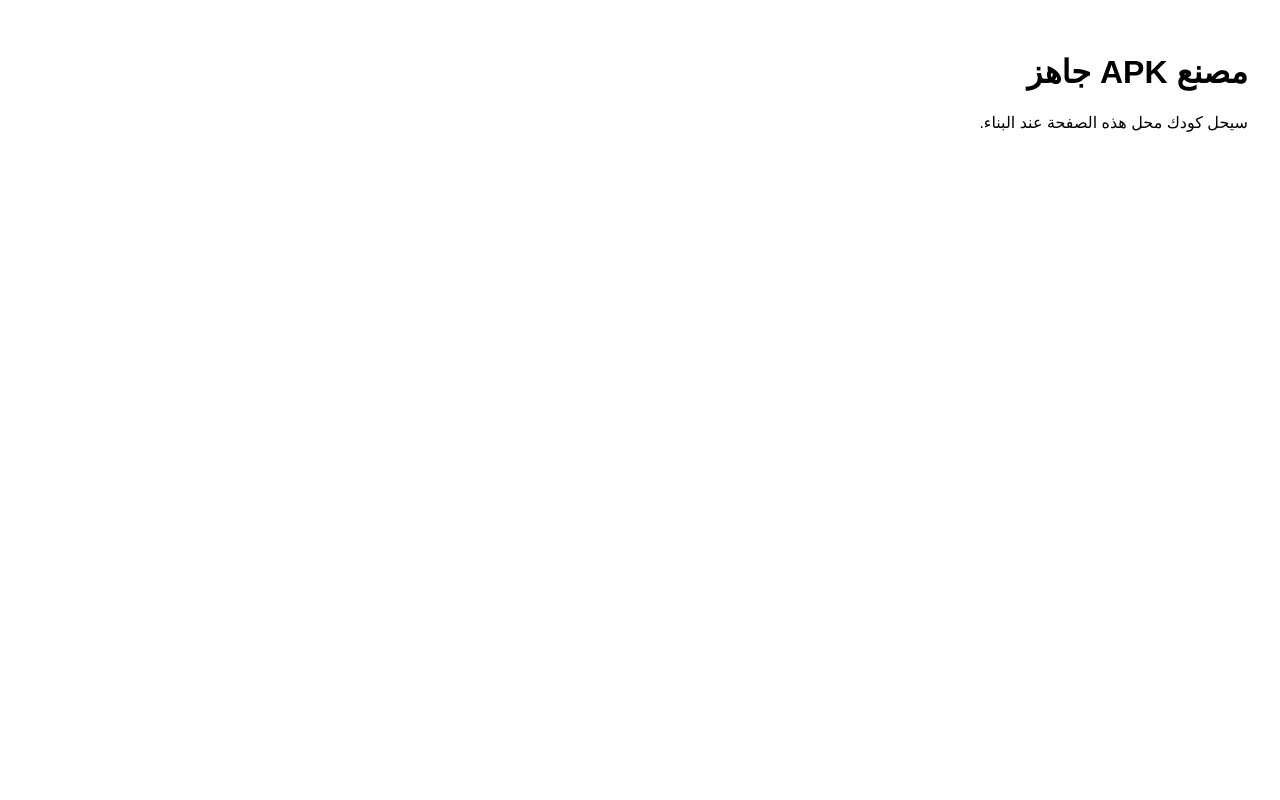
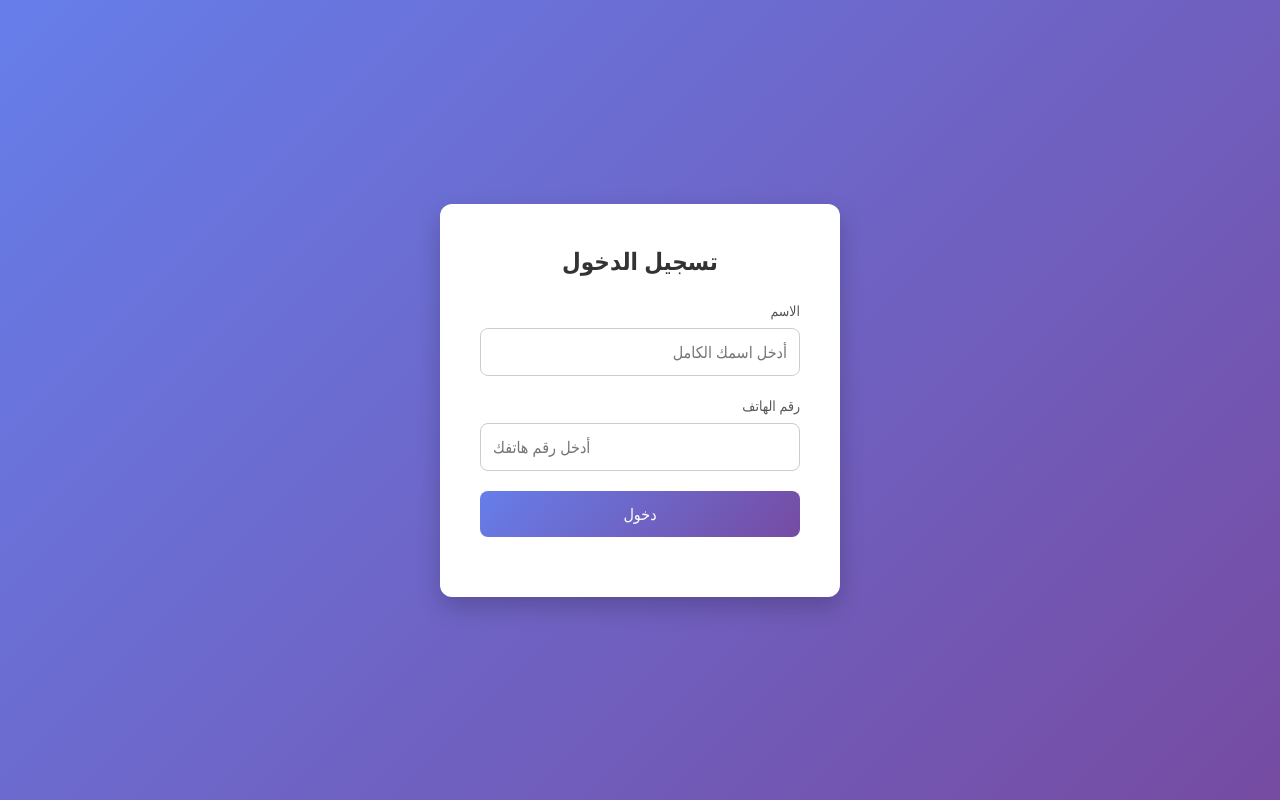
Before and after one commit to alkahlizero564-sudo/apk-factory, a plain HTML site: page www/index.html in a window 1280 px wide. Drawn offline with Linux system fonts and the light colour scheme.

Commit message:
build: www/index.html

```diff
--- a/www/index.html
+++ b/www/index.html
@@ -1 +1,127 @@
-<!DOCTYPE html><html lang="ar" dir="rtl"><head><meta charset="utf-8"><meta name="viewport" content="width=device-width,initial-scale=1"><title>تطبيق</title></head><body style="font-family:sans-serif;padding:24px"><h1>مصنع APK جاهز</h1><p>سيحل كودك محل هذه الصفحة عند البناء.</p></body></html>
+<!DOCTYPE html>
+<html lang="ar" dir="rtl">
+<head>
+    <meta charset="UTF-8">
+    <meta name="viewport" content="width=device-width, initial-scale=1.0">
+    <title>تسجيل الدخول</title>
+    <style>
+        * {
+            box-sizing: border-box;
+            margin: 0;
+            padding: 0;
+            font-family: 'Segoe UI', Tahoma, Geneva, Verdana, sans-serif;
+        }
+
+        body {
+            background: linear-gradient(135deg, #667eea 0%, #764ba2 100%);
+            height: 100vh;
+            display: flex;
+            justify-content: center;
+            align-items: center;
+        }
+
+        .login-container {
+            background-color: #ffffff;
+            padding: 40px;
+            border-radius: 12px;
+            box-shadow: 0 10px 25px rgba(0, 0, 0, 0.2);
+            width: 100%;
+            max-width: 400px;
+            text-align: center;
+        }
+
+        .login-container h2 {
+            margin-bottom: 24px;
+            color: #333333;
+            font-size: 24px;
+        }
+
+        .input-group {
+            margin-bottom: 20px;
+            text-align: right;
+        }
+
+        .input-group label {
+            display: block;
+            margin-bottom: 8px;
+            color: #555555;
+            font-size: 14px;
+        }
+
+        .input-group input {
+            width: 100%;
+            padding: 12px;
+            border: 1px solid #cccccc;
+            border-radius: 8px;
+            font-size: 16px;
+            transition: border-color 0.3s;
+        }
+
+        .input-group input:focus {
+            border-color: #667eea;
+            outline: none;
+        }
+
+        .login-btn {
+            background: linear-gradient(135deg, #667eea 0%, #764ba2 100%);
+            color: white;
+            border: none;
+            padding: 12px;
+            width: 100%;
+            border-radius: 8px;
+            font-size: 16px;
+            cursor: pointer;
+            transition: opacity 0.3s;
+        }
+
+        .login-btn:hover {
+            opacity: 0.9;
+        }
+
+        #welcome-message {
+            margin-top: 20px;
+            color: #2ecc71;
+            font-size: 16px;
+            font-weight: bold;
+        }
+    </style>
+</head>
+<body>
+
+    <div class="login-container">
+        <h2>تسجيل الدخول</h2>
+        <form id="loginForm">
+            <div class="input-group">
+                <label for="username">الاسم</label>
+                <input type="text" id="username" placeholder="أدخل اسمك الكامل" required>
+            </div>
+
+            <div class="input-group">
+                <label for="phone">رقم الهاتف</label>
+                <input type="tel" id="phone" placeholder="أدخل رقم هاتفك" required>
+            </div>
+
+            <button type="submit" class="login-btn">دخول</button>
+        </form>
+        <div id="welcome-message"></div>
+    </div>
+
+    <script>
+        const loginForm = document.getElementById('loginForm');
+        const welcomeMessage = document.getElementById('welcome-message');
+
+        loginForm.addEventListener('submit', function(e) {
+            e.preventDefault();
+
+            const username = document.getElementById('username').value;
+            const phone = document.getElementById('phone').value;
+
+            if(username && phone) {
+                welcomeMessage.textContent = `مرحباً بك، ${username}! تم تسجيل دخولك بنجاح.`;
+                loginForm.reset();
+            }
+        });
+    </script>
+
+</body>
+</html>
```
